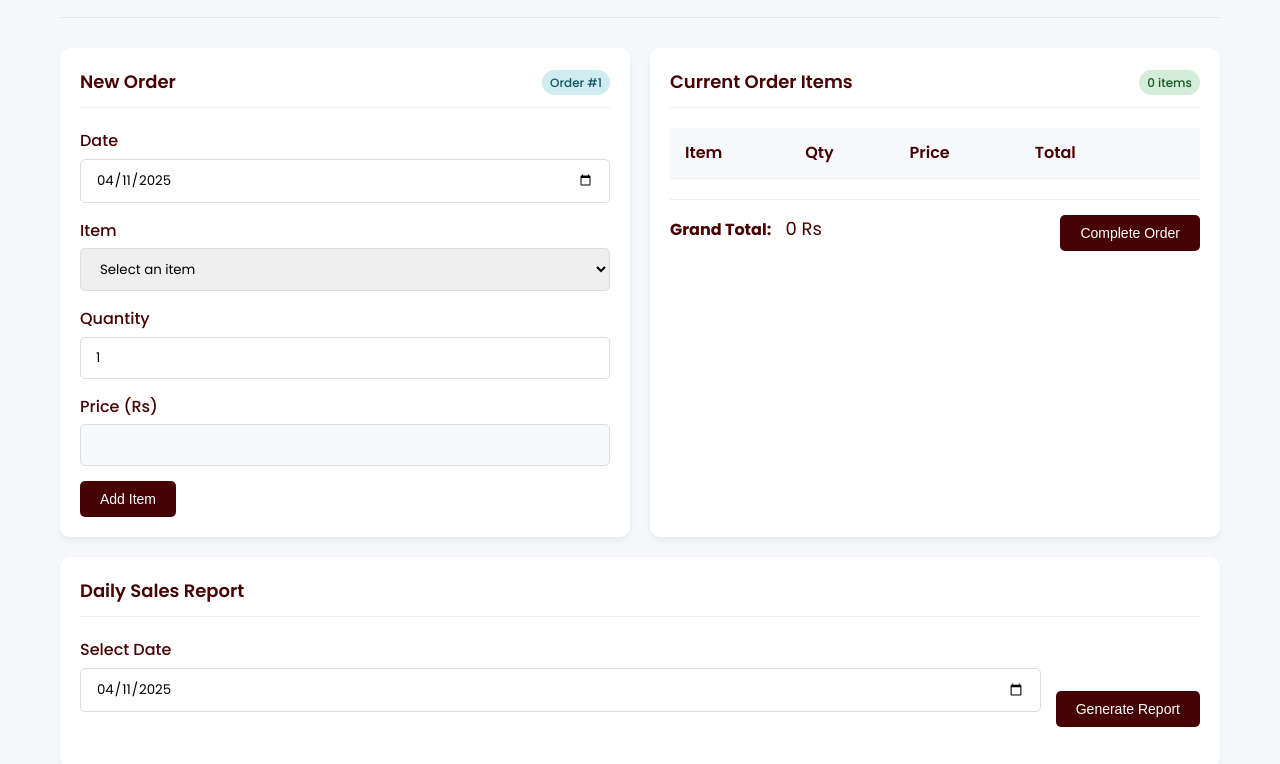
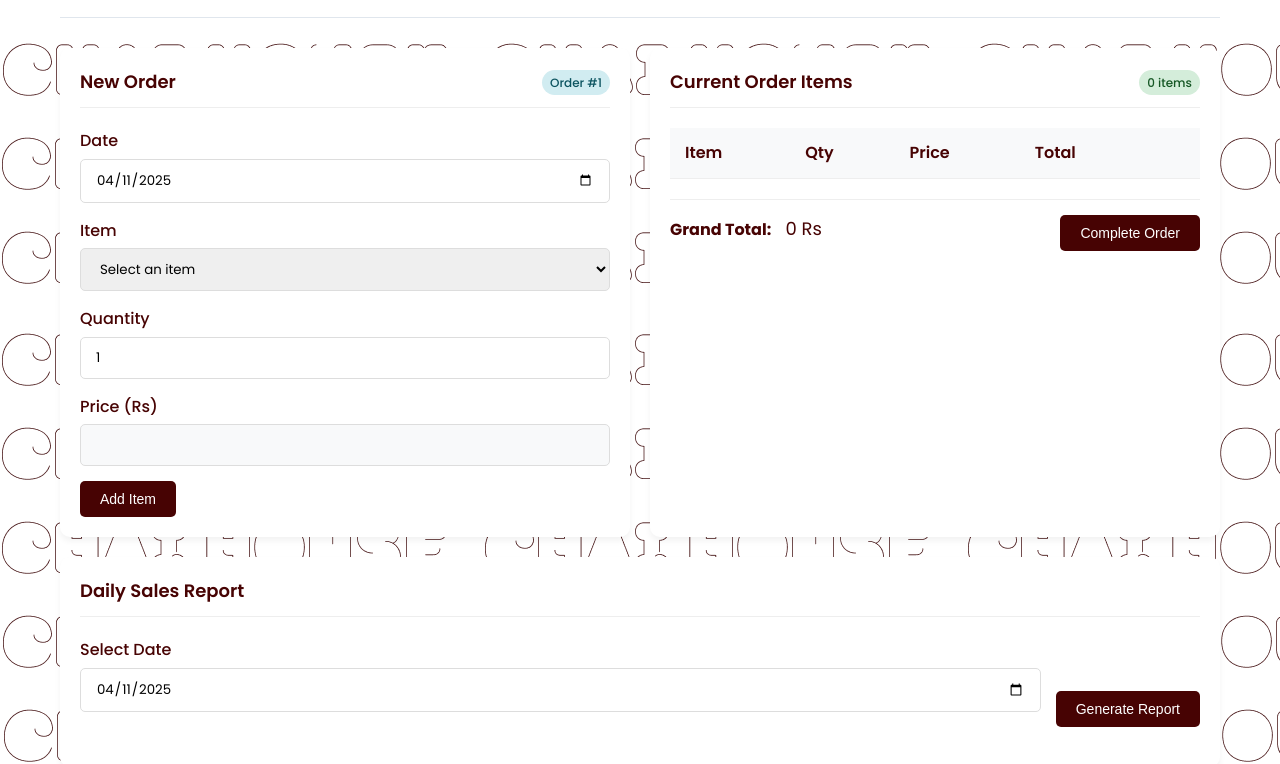
Before and after one commit to Chaihouse/chai-house-sales, a plain HTML site: page index.html in a window 1280 px wide. Shown: the part 74-838 px from the top of the page. Drawn offline with Linux system fonts and the light colour scheme.

Commit message:
Add background image and fix path

```diff
--- a/index.html
+++ b/index.html
@@ -25,7 +25,7 @@
 
     body {
       font-family: 'Poppins', sans-serif;
-      background-color: #f5f7fa;
+      background-image:url('images/bg.png');
       color: var(--dark);
       line-height: 1.6;
     }
```
Also changed, not shown: images/bg.png (added).
